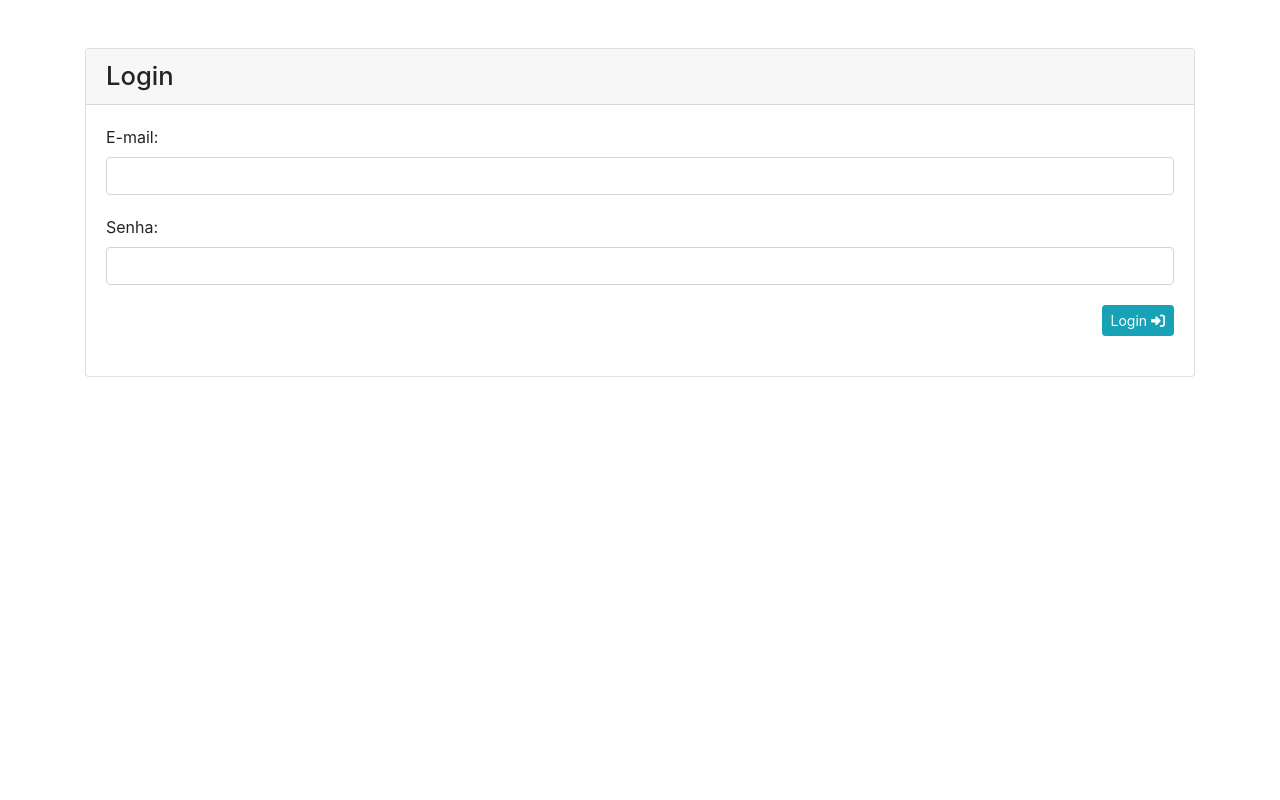
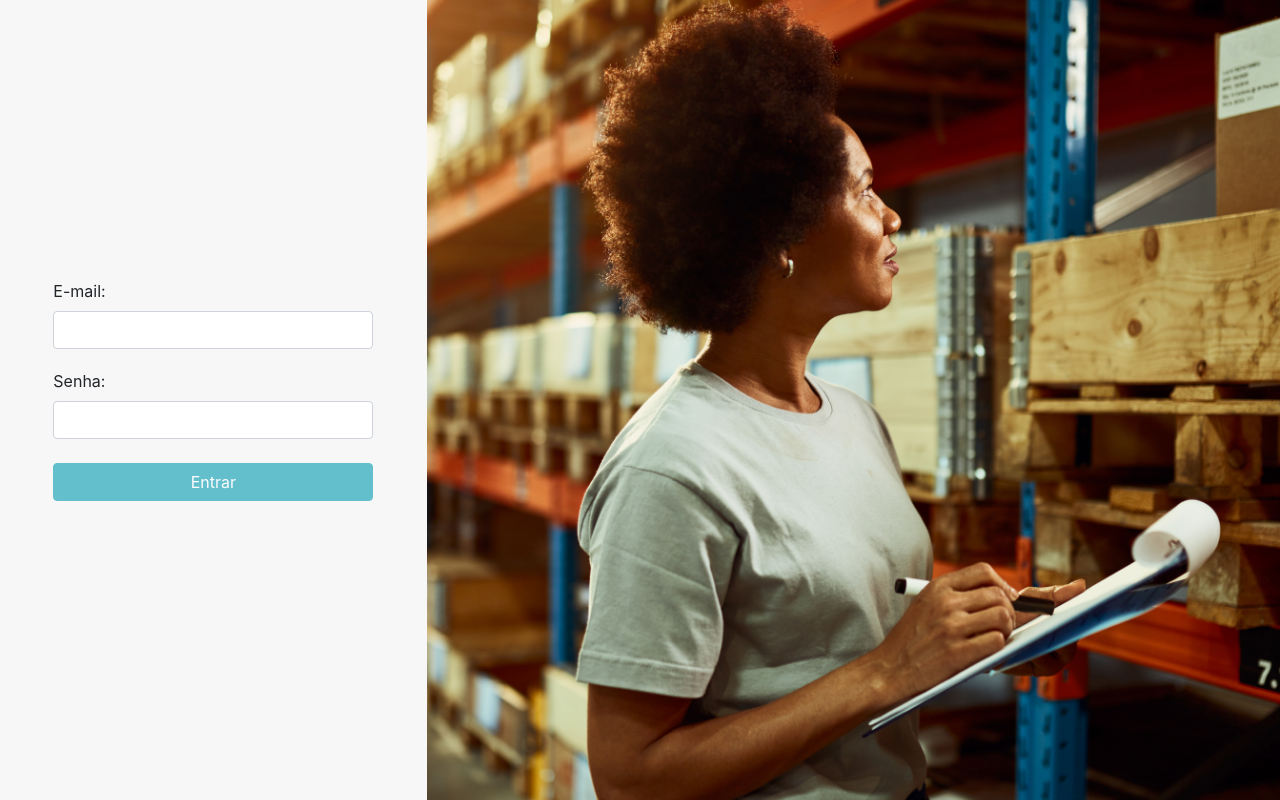
Before and after one commit to PauloDev367/Inventory_Control_Front, an Angular app: page / in a window 1280 px wide. Built offline with nearby package versions, Linux system fonts and the light colour scheme.

Commit message:
:gem: basic login page layout with basic login service implementation

```diff
--- a/src/app/account/shared/account.service.ts
+++ b/src/app/account/shared/account.service.ts
@@ -6,4 +6,11 @@ import { Injectable } from '@angular/core';
 export class AccountService {
 
   constructor() { }
+
+  login(user: any) {
+    return new Promise((resolve) => {
+      window.localStorage.setItem('token', 'meu-token');
+      resolve(true);
+    })
+  }
 }
--- /dev/null
+++ b/src/app/components/loginform/loginform.component.css
@@ -0,0 +1,3 @@
+form button:disabled {
+  cursor: not-allowed;
+}
--- /dev/null
+++ b/src/app/components/loginform/loginform.component.html
@@ -0,0 +1,53 @@
+<form (ngSubmit)="onSubmit()" #form="ngForm">
+  <div class="form-group">
+    <label>E-mail:</label>
+    <input
+      type="email"
+      name="email"
+      [(ngModel)]="login.email"
+      #emailInput="ngModel"
+      [email]="true"
+      class="form-control"
+      required
+    />
+    <div
+      *ngIf="emailInput.invalid && emailInput.touched"
+      class="text-danger mt-1"
+    >
+      <small *ngIf="emailInput.errors?.['required']"
+        >E-mail é obrigatório.</small
+      >
+      <small *ngIf="emailInput.errors?.['email']">E-mail inválido.</small>
+    </div>
+  </div>
+
+  <div class="form-group mt-3">
+    <label>Senha:</label>
+    <input
+      type="password"
+      name="password"
+      [(ngModel)]="login.password"
+      #passwordInput="ngModel"
+      class="form-control"
+      required
+      minlength="8"
+    />
+    <div
+      *ngIf="passwordInput.invalid && passwordInput.touched"
+      class="text-danger mt-1"
+    >
+      <small *ngIf="passwordInput.errors?.['required']"
+        >Senha é obrigatória.</small
+      >
+      <small *ngIf="passwordInput.errors?.['minlength']"
+        >A senha precisa ter no mínimo 8 caracteres.</small
+      >
+    </div>
+  </div>
+
+  <div class="form-group text-right mt-4">
+    <button class="btn btn-block btn-info" [disabled]="form.form.invalid">
+      Entrar
+    </button>
+  </div>
+</form>
--- /dev/null
+++ b/src/app/components/loginform/loginform.component.ts
@@ -0,0 +1,34 @@
+import { NgIf } from '@angular/common';
+import { Component } from '@angular/core';
+import { FormsModule } from '@angular/forms';
+import { AccountService } from '../../account/shared/account.service';
+import { Router } from '@angular/router';
+
+@Component({
+  selector: 'app-loginform',
+  standalone: true,
+  imports: [FormsModule, NgIf],
+  templateUrl: './loginform.component.html',
+  styleUrl: './loginform.component.css'
+})
+export class LoginformComponent {
+  constructor(
+    private accountService: AccountService,
+    private router: Router
+  ) { }
+
+  public login = {
+    email: '',
+    password: ''
+  };
+
+  async onSubmit() {
+    try {
+      const result = await this.accountService.login(this.login)
+      console.log('Login feito');
+      this.router.navigate(['dashboard']);
+    } catch (error) {
+      console.log('Deu problema');
+    }
+  }
+}
--- a/src/app/pages/home/home.component.css
+++ b/src/app/pages/home/home.component.css
@@ -0,0 +1,23 @@
+#login {
+  overflow: hidden;
+}
+
+#login .col-12 {
+  padding: 0;
+}
+
+#login img {
+  object-fit: cover;
+  user-select: none;
+  -webkit-user-drag: none;
+  user-select: none;
+  pointer-events: none;
+}
+
+#login .area-form {
+  background-color: #f7f7f7;
+}
+
+#login .card-login {
+  width: 75%;
+}
--- a/src/app/pages/home/home.component.html
+++ b/src/app/pages/home/home.component.html
@@ -1,31 +1,19 @@
-<main class="mt-5">
-  <div class="container">
-    <div class="row">
-      <div class="col-12">
-        <div class="card">
-          <div class="card-header">
-            <h2>Login</h2>
-          </div>
-          <div class="card-body">
-            <form action="">
-              <div class="form-group">
-                <label>E-mail:</label>
-                <input type="text" class="form-control" />
-              </div>
-              <div class="form-group">
-                <label>Senha:</label>
-                <input type="text" class="form-control" />
-              </div>
-              <div class="form-group text-right">
-                <button class="btn btn-sm btn-info">
-                  Login
-                  <i class="fa-solid fa-right-to-bracket"></i>
-                </button>
-              </div>
-            </form>
-          </div>
-        </div>
+<main class="vh-100" id="login">
+  <div class="row h-100 m-0">
+    <div
+      class="col-12 col-md-4 h-100 d-flex align-items-center justify-content-center area-form"
+    >
+      <div class="card-login">
+        <app-loginform />
       </div>
+    </div>
+
+    <div class="col-12 col-md-8 p-0 h-100">
+      <img
+        src="/assets/images/1.png"
+        class="w-100 h-100"
+        alt="Foto inventario"
+      />
     </div>
   </div>
 </main>
--- a/src/app/pages/home/home.component.ts
+++ b/src/app/pages/home/home.component.ts
@@ -1,12 +1,15 @@
 import { Component } from '@angular/core';
+import { LoginformComponent } from '../../components/loginform/loginform.component';
 
 @Component({
   selector: 'app-home',
   standalone: true,
-  imports: [],
+  imports: [LoginformComponent],
   templateUrl: './home.component.html',
   styleUrl: './home.component.css'
 })
 export class HomeComponent {
-  title = "abacate";
+
+
+
 }
```
Also changed, not shown: public/assets/images/1.png (added), 1 other file (tests, documents, lock files or other folders).
